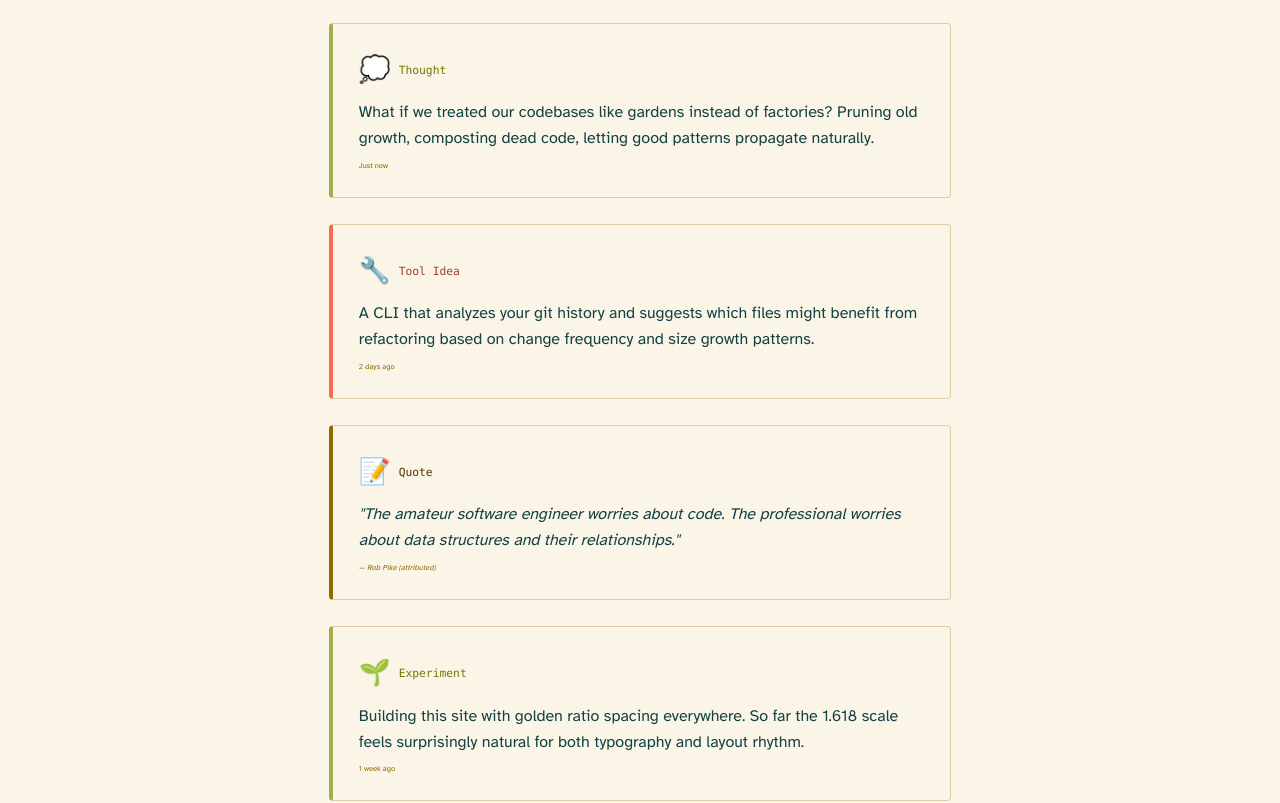
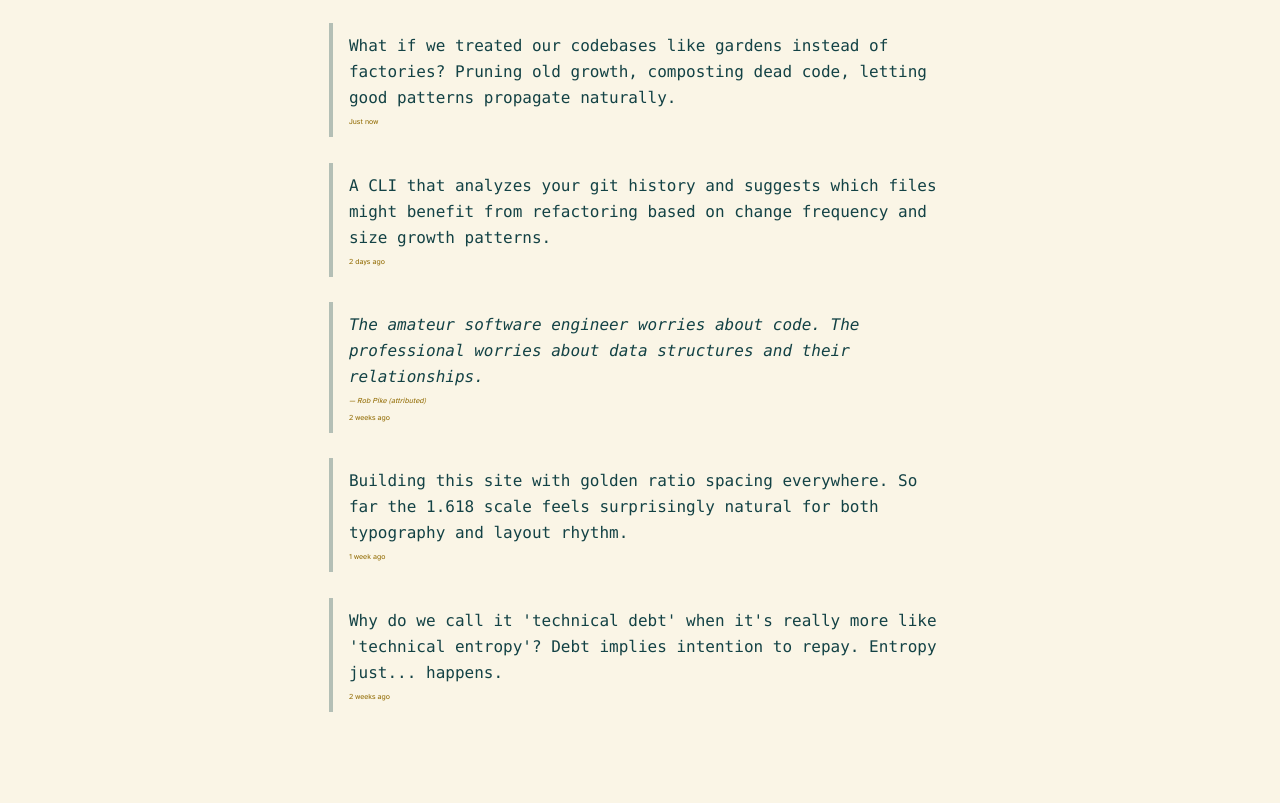
Before and after one commit to devdumpling/wlls, an Astro site: page /seeds in a window 1280 px wide. Shown: the part 174-977 px from the top of the page. Built offline with nearby package versions, Linux system fonts and the light colour scheme; Astro itself is replaced by a stand-in of ours.

Commit message:
feat: seed component

```diff
--- /dev/null
+++ b/src/components/Seed.astro
@@ -0,0 +1,33 @@
+---
+export interface Props {
+  timestamp: string;
+  content?: string;
+  quote?: string;
+  author?: string;
+}
+
+const { timestamp, content, quote, author } = Astro.props;
+---
+
+<div class="border-l-4 border-l-ink/30 dark:border-l-ink-dark/30 pl-phi-3 py-phi-2">
+  {quote ? (
+    <div>
+      <blockquote class="text-ink dark:text-ink-dark leading-relaxed italic mb-phi-1 font-mono">
+        {quote}
+      </blockquote>
+      {author && (
+        <cite class="text-xs text-bark-500 dark:text-bark-400 block mb-phi-1">
+          — {author}
+        </cite>
+      )}
+    </div>
+  ) : (
+    <p class="text-ink dark:text-ink-dark leading-relaxed mb-phi-1 font-mono">
+      {content}
+    </p>
+  )}
+
+  <time class="text-xs text-bark-500 dark:text-bark-400 block">
+    {timestamp}
+  </time>
+</div>
--- a/src/pages/seeds.astro
+++ b/src/pages/seeds.astro
@@ -1,113 +1,38 @@
 ---
 import Layout from "../layouts/Layout.astro";
+import Seed from "../components/Seed.astro";
 ---
 
 <Layout title="Seeds - Dev Wells">
   <div class="min-h-screen px-phi-4 py-phi-6 max-w-[65ch] mx-auto">
     <main>
       <h1 class="text-3xl font-light tracking-tight mb-phi-4">Seeds</h1>
-      <div class="grid gap-phi-4">
-        <!-- Seed cards -->
-        <div
-          class="group bg-paper dark:bg-paper-dark border border-bark-200 dark:border-bark-800 border-l-4 border-l-sage-500 dark:border-l-sage-400 rounded-sm p-phi-4 hover:shadow-md hover:translate-x-1 transition-all duration-200 cursor-pointer"
-        >
-          <h3
-            class="text-sage-700 dark:text-sage-400 font-mono text-sm mb-phi-2 flex items-center gap-2"
-          >
-            <span class="text-lg group-hover:scale-110 transition-transform"
-              >💭</span
-            > Thought
-          </h3>
-          <p class="text-ink dark:text-ink-dark leading-relaxed">
-            What if we treated our codebases like gardens instead of factories?
-            Pruning old growth, composting dead code, letting good patterns
-            propagate naturally.
-          </p>
-          <time class="text-xs text-bark-500 dark:text-bark-400 mt-phi-2 block">
-            Just now
-          </time>
-        </div>
+      <div class="space-y-phi-4">
+        <Seed
+          timestamp="Just now"
+          content="What if we treated our codebases like gardens instead of factories? Pruning old growth, composting dead code, letting good patterns propagate naturally."
+        />
 
-        <div
-          class="group bg-paper dark:bg-paper-dark border border-bark-200 dark:border-bark-800 border-l-4 border-l-flower-500 dark:border-l-flower-400 rounded-sm p-phi-4 hover:shadow-md hover:translate-x-1 transition-all duration-200 cursor-pointer"
-        >
-          <h3
-            class="text-flower-700 dark:text-flower-400 font-mono text-sm mb-phi-2 flex items-center gap-2"
-          >
-            <span class="text-lg group-hover:scale-110 transition-transform"
-              >🔧</span
-            > Tool Idea
-          </h3>
-          <p class="text-ink dark:text-ink-dark leading-relaxed">
-            A CLI that analyzes your git history and suggests which files might
-            benefit from refactoring based on change frequency and size growth
-            patterns.
-          </p>
-          <time class="text-xs text-bark-500 dark:text-bark-400 mt-phi-2 block">
-            2 days ago
-          </time>
-        </div>
+        <Seed
+          timestamp="2 days ago"
+          content="A CLI that analyzes your git history and suggests which files might benefit from refactoring based on change frequency and size growth patterns."
+        />
 
-        <div
-          class="group bg-paper dark:bg-paper-dark border border-bark-200 dark:border-bark-800 border-l-4 border-l-bark-500 dark:border-l-bark-400 rounded-sm p-phi-4 hover:shadow-md hover:translate-x-1 transition-all duration-200 cursor-pointer"
-        >
-          <h3
-            class="text-bark-700 dark:text-bark-400 font-mono text-sm mb-phi-2 flex items-center gap-2"
-          >
-            <span class="text-lg group-hover:scale-110 transition-transform"
-              >📝</span
-            > Quote
-          </h3>
-          <blockquote
-            class="text-ink dark:text-ink-dark leading-relaxed italic"
-          >
-            "The amateur software engineer worries about code. The professional
-            worries about data structures and their relationships."
-          </blockquote>
-          <cite class="text-xs text-bark-500 dark:text-bark-400 mt-phi-2 block">
-            — Rob Pike (attributed)
-          </cite>
-        </div>
+        <Seed
+          timestamp="2 weeks ago"
+          quote="The amateur software engineer worries about code. The professional worries about data structures and their relationships."
+          author="Rob Pike (attributed)"
+        />
 
-        <div
-          class="group bg-paper dark:bg-paper-dark border border-bark-200 dark:border-bark-800 border-l-4 border-l-sage-500 dark:border-l-sage-400 rounded-sm p-phi-4 hover:shadow-md hover:translate-x-1 transition-all duration-200 cursor-pointer"
-        >
-          <h3
-            class="text-sage-700 dark:text-sage-400 font-mono text-sm mb-phi-2 flex items-center gap-2"
-          >
-            <span class="text-lg group-hover:scale-110 transition-transform"
-              >🌱</span
-            > Experiment
-          </h3>
-          <p class="text-ink dark:text-ink-dark leading-relaxed">
-            Building this site with golden ratio spacing everywhere. So far the
-            1.618 scale feels surprisingly natural for both typography and
-            layout rhythm.
-          </p>
-          <time class="text-xs text-bark-500 dark:text-bark-400 mt-phi-2 block">
-            1 week ago
-          </time>
-        </div>
+        <Seed
+          timestamp="1 week ago"
+          content="Building this site with golden ratio spacing everywhere. So far the 1.618 scale feels surprisingly natural for both typography and layout rhythm."
+        />
 
-        <div
-          class="group bg-paper dark:bg-paper-dark border border-bark-200 dark:border-bark-800 border-l-4 border-l-flower-500 dark:border-l-flower-400 rounded-sm p-phi-4 hover:shadow-md hover:translate-x-1 transition-all duration-200 cursor-pointer"
-        >
-          <h3
-            class="text-flower-700 dark:text-flower-400 font-mono text-sm mb-phi-2 flex items-center gap-2"
-          >
-            <span class="text-lg group-hover:scale-110 transition-transform"
-              >🤔</span
-            > Question
-          </h3>
-          <p class="text-ink dark:text-ink-dark leading-relaxed">
-            Why do we call it "technical debt" when it's really more like
-            "technical entropy"? Debt implies intention to repay. Entropy
-            just... happens.
-          </p>
-          <time class="text-xs text-bark-500 dark:text-bark-400 mt-phi-2 block">
-            2 weeks ago
-          </time>
-        </div>
+        <Seed
+          timestamp="2 weeks ago"
+          content="Why do we call it 'technical debt' when it's really more like 'technical entropy'? Debt implies intention to repay. Entropy just... happens."
+        />
       </div>
 
       <footer
@@ -120,36 +45,3 @@ import Layout from "../layouts/Layout.astro";
     </main>
   </div>
 </Layout>
-
-<style>
-  .grid > div {
-    position: relative;
-    overflow: hidden;
-  }
-
-  .grid > div::before {
-    content: "";
-    position: absolute;
-    top: 0;
-    left: 0;
-    width: 4px;
-    height: 100%;
-    background: inherit;
-    transform: scaleY(0);
-    transform-origin: top;
-    transition: transform 0.3s ease;
-  }
-
-  .grid > div:hover::before {
-    transform: scaleY(1);
-  }
-
-  @media (prefers-reduced-motion: reduce) {
-    .grid > div {
-      transition: none !important;
-    }
-    .grid > div span {
-      transition: none !important;
-    }
-  }
-</style>
```
